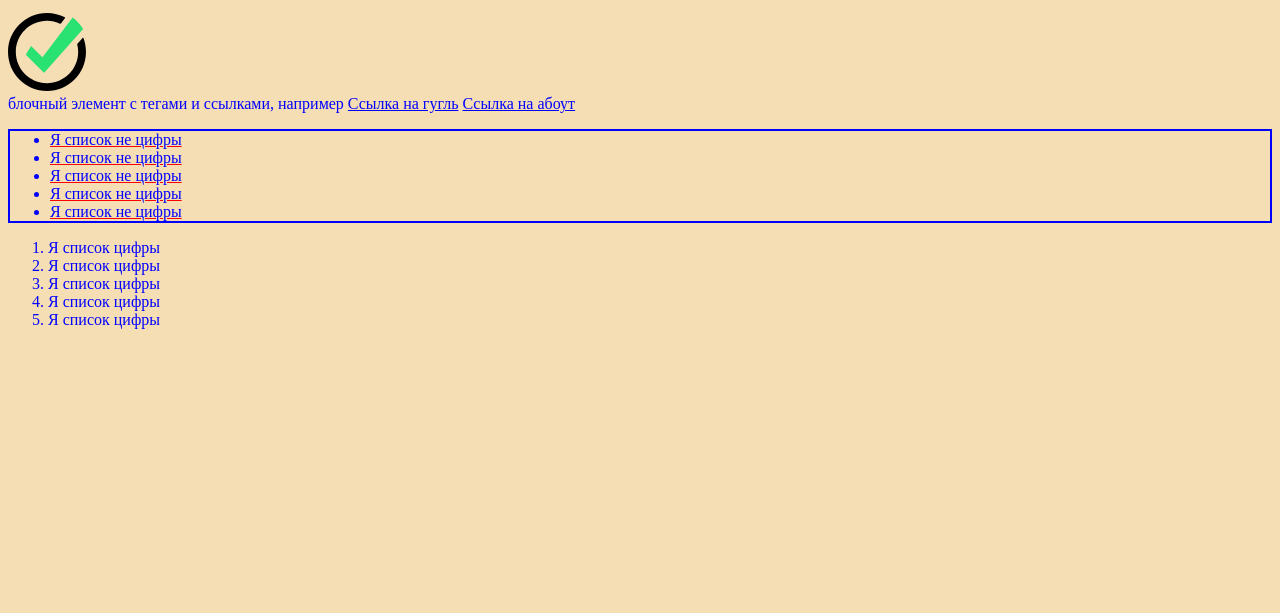
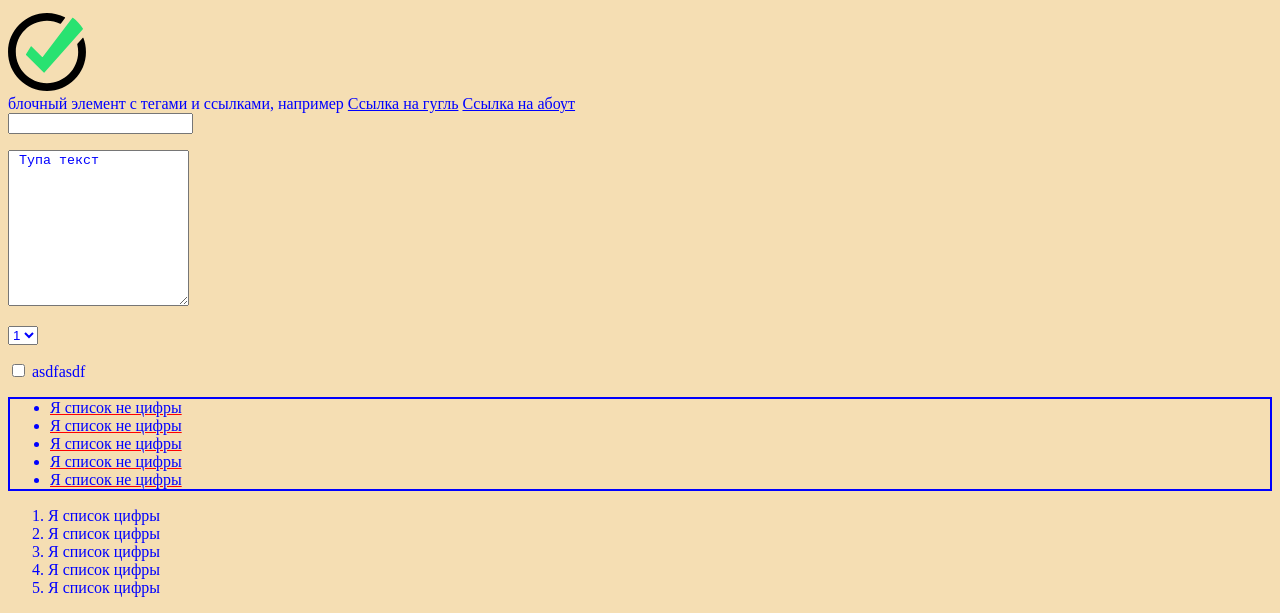
Before and after one commit to ArsenySlow/lessons_of_js_aqa, a plain HTML site: page 1/index.html in a window 1280 px wide. Shown: the part 1116-1729 px from the top of the page. Before the commit the page ends 1461 px from the top, so only its background shows below. Drawn offline with Linux system fonts and the light colour scheme.

Commit message:
Введение, элементы формы
Типы данных - числа, строки, null, undefined, bolean, date, объекты, массивы

Условные операторы и циклы if, while, for, foreach

```diff
--- a/1/index.html
+++ b/1/index.html
@@ -53,6 +53,23 @@
     <a href="about.html">Ссылка на абоут</a>
 </nav>
 
+<form>
+    <input class="m-5">
+    <p>
+        <textarea  class="m-5" name="asd" rows = 10 > Тупа текст</textarea>
+    <p>
+        <select class="m-5">
+            <option>1</option>
+            <option>2</option>
+            <option>3</option>
+            <option>4</option>
+        </select>
+    <p>
+        <input  class="m-5" type="checkbox"> asdfasdf
+
+
+</form>
+
 <ul class="my_class">
     <li>
         Я список не цифры
```
Also changed, not shown: 1/my_index.html (added, +15 -0 lines).
